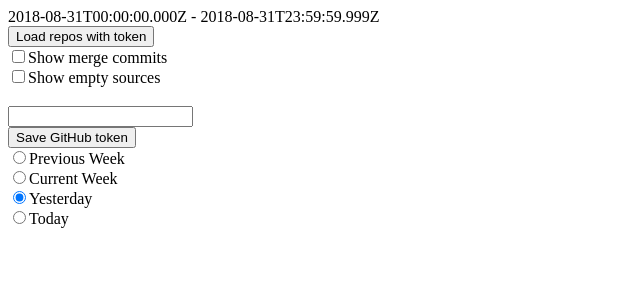
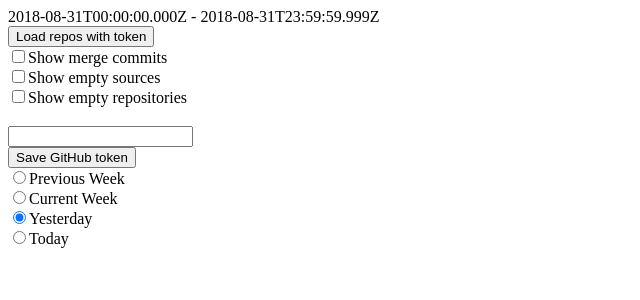
Before and after one commit to diceRollSix/my-daily-commits, a Vue app: page / in a window 1280 px wide. Shown: the top 300 px of the page, without its empty margins (0-640 px from the left). Built offline with nearby package versions, Linux system fonts and the light colour scheme.

Commit message:
show/hide empty repositories

```diff
--- a/src/components/DisplaySettings.vue
+++ b/src/components/DisplaySettings.vue
@@ -7,6 +7,10 @@
         <div>
             <input type="checkbox" id="show_empty_sources" v-model="showEmptySources">
             <label for="show_empty_sources">Show empty sources</label>
+        </div>
+        <div>
+            <input type="checkbox" id="show_empty_repositories" v-model="showEmptyRepositories">
+            <label for="show_empty_repositories">Show empty repositories</label>
         </div>
     </div>
 </template>
@@ -30,6 +34,14 @@
                 set(value) {
                     this.$store.dispatch('saveShowEmptySources', value)
                 }
+            },
+            showEmptyRepositories: {
+                get() {
+                    return this.$store.state.showEmptyRepositories
+                },
+                set(value) {
+                    this.$store.dispatch('saveShowEmptyRepositories', value)
+                }
             }
         },
     }
--- a/src/components/Ropositories.vue
+++ b/src/components/Ropositories.vue
@@ -2,6 +2,7 @@
     <div>
         <div
                 v-for="repo in repositories"
+                v-show="showRepository(repo)"
                 :key="repo.id"
         >{{ repo.name }}
             <div
@@ -56,6 +57,9 @@
             showEmptySources: function () {
                 return this.$store.state.showEmptySources;
             },
+            showEmptyRepositories: function () {
+                return this.$store.state.showEmptyRepositories;
+            },
         },
         methods: {
             ...mapActions(['loadUser']),
@@ -74,20 +78,34 @@
                     return true;
                 }
 
-                let show = false;
-
                 for (let key in pullRequests) {
                     if (!pullRequests.hasOwnProperty(key)) {
                         continue;
                     }
 
                     if (pullRequests[key].commits.length !== 0) {
-                        show = true;
-                        break;
+                        return true;
                     }
                 }
 
-                return show;
+                return false;
+            },
+            showRepository: function (repository) {
+                if (this.showEmptyRepositories) {
+                    return true;
+                }
+
+                for (let key in repository.branches) {
+                    if (!repository.branches.hasOwnProperty(key)) {
+                        continue;
+                    }
+
+                    if (repository.branches[key].commits.length !== 0) {
+                        return true;
+                    }
+                }
+
+                return this.showPullRequestsTitle(repository.pullRequests);
             },
         }
     }
--- a/src/store.js
+++ b/src/store.js
@@ -15,6 +15,7 @@ export default new Vuex.Store({
 
         showMergeCommits: false,
         showEmptySources: false,
+        showEmptyRepositories: false,
     },
     mutations: {
         saveToken(state, token) {
@@ -28,6 +29,9 @@ export default new Vuex.Store({
         },
         saveShowEmptySources(state, showEmptySources) {
             state.showEmptySources = showEmptySources;
+        },
+        saveShowEmptyRepositories(state, showEmptyRepositories) {
+            state.showEmptyRepositories = showEmptyRepositories;
         },
         setUser(state, userData) {
             if (userData.hasOwnProperty('login')) {
@@ -147,6 +151,9 @@ export default new Vuex.Store({
         },
         saveShowEmptySources({commit}, showEmptySources) {
             return commit('saveShowEmptySources', showEmptySources);
+        },
+        saveShowEmptyRepositories({commit}, showEmptyRepositories) {
+            return commit('saveShowEmptyRepositories', showEmptyRepositories);
         },
         //TODO каждое действие сделать атомарной загрузкой
         //создать действие из цепочки действий
```
